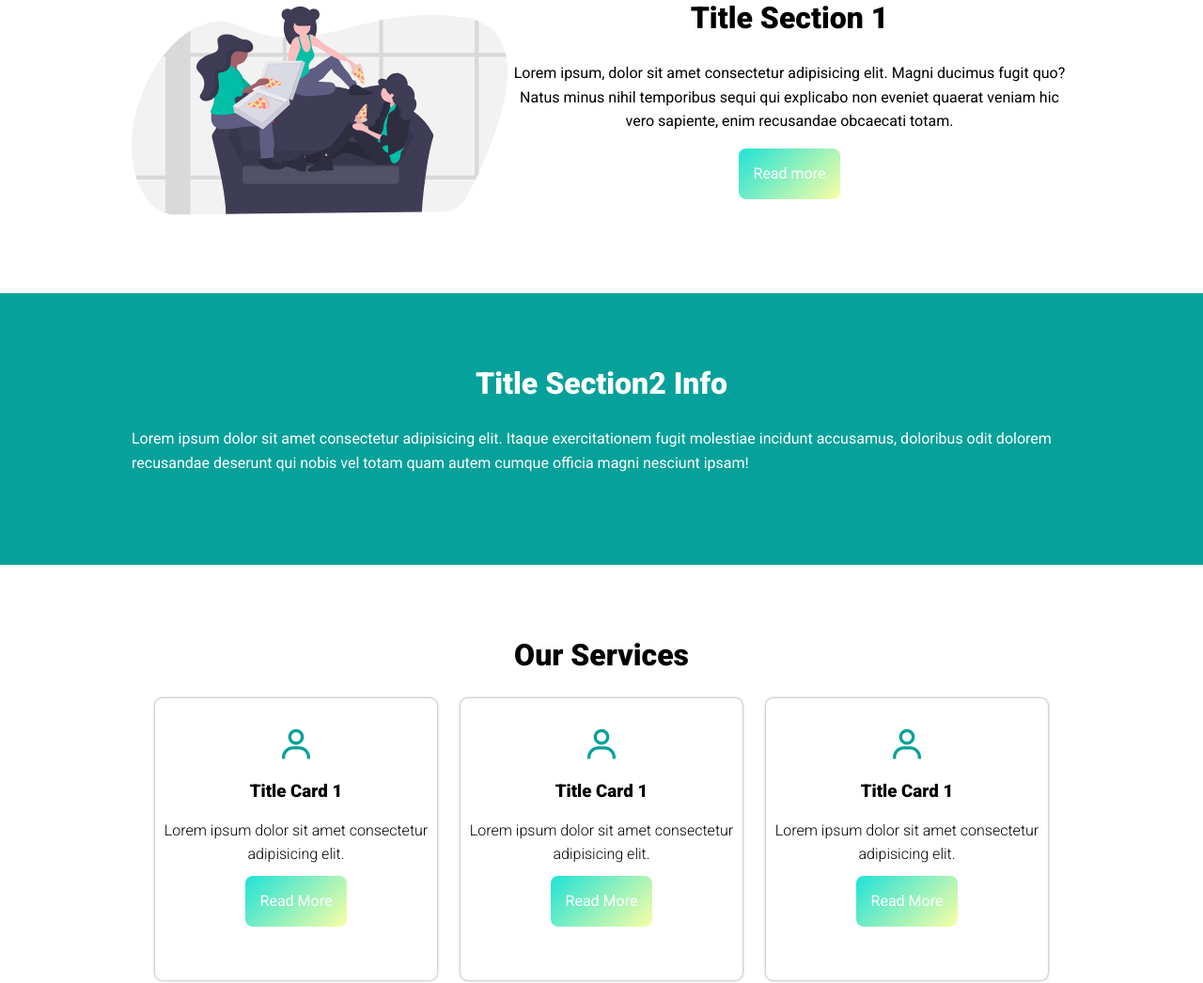
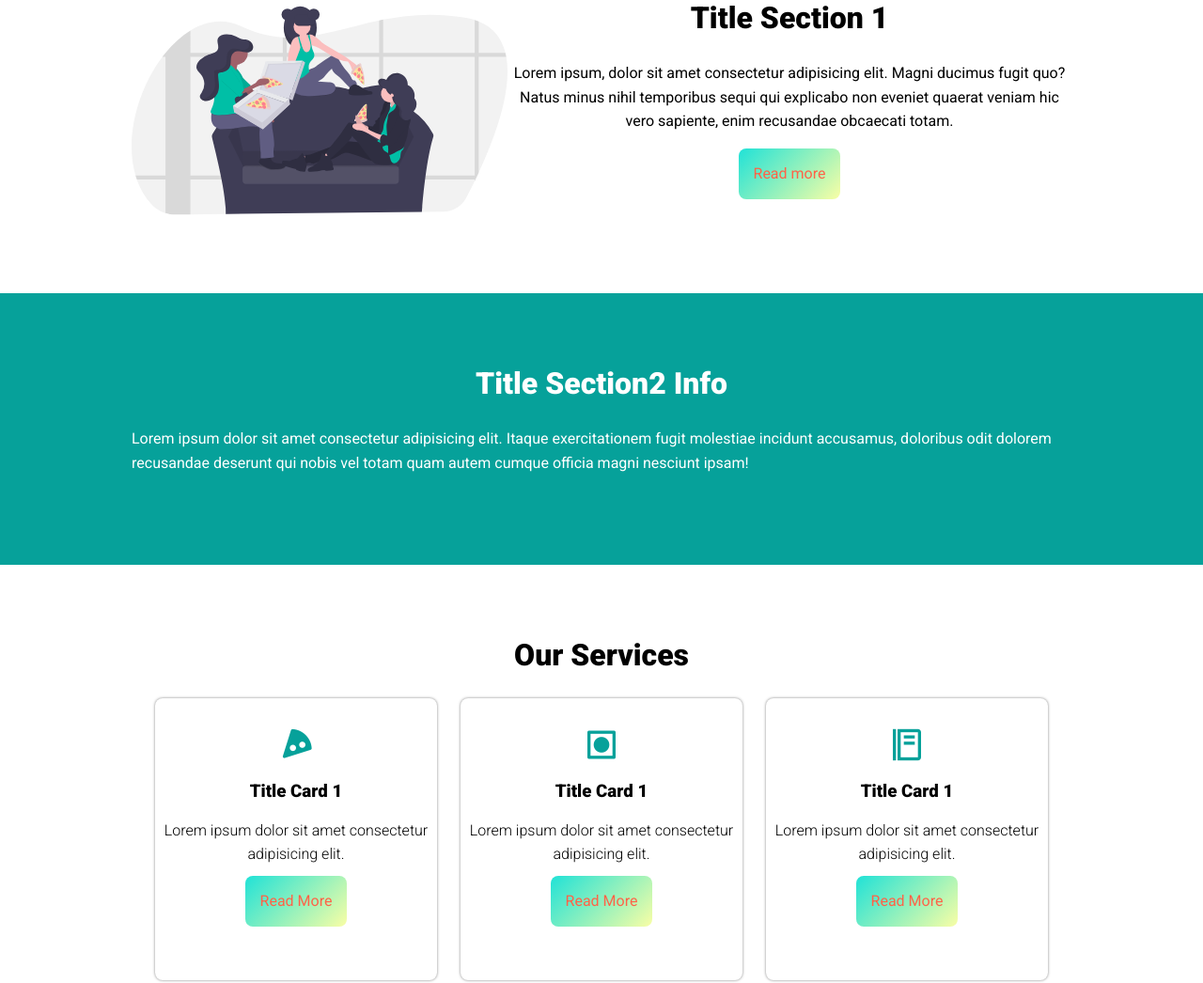
Before and after one commit to jelsonjay/landing-page-app, a plain HTML site: page index.html in a window 1280 px wide. Shown: the part 797-1843 px from the top of the page at 94% size. Drawn offline with nearby package versions, Linux system fonts and the light colour scheme.

Commit message:
update css commit

```diff
--- a/css/styles.css
+++ b/css/styles.css
@@ -4,6 +4,7 @@
 	--clr-primary-400: #29323c;
 	--clr-secondary: #434343;
 	--clr-white: #fff;
+	--clr-tomato: tomato;
 	--clr-black: #000;
 	--ff-roboto: 'Roboto', sans-serif;
 	--ff-oswald: 'Oswald', sans-serif;
@@ -57,10 +58,12 @@ a {
 	color: var(--clr-black);
 	text-decoration: none;
 	font-size: 1rem;
+	color: #fff;
+	border-radius: 0.5rem;
 }
 
 a:hover {
-	background-color: rgba(0, 100, 0, 0.5);
+	background-color: rgba(218, 102, 7, 0.924);
 }
 #logo {
 	font-size: 2rem;
@@ -74,13 +77,11 @@ a:hover {
 	justify-content: space-between;
 	background-color: #5d9fff;
 }
-
 #menu {
 	display: flex;
 	list-style: none;
 	gap: 0.5rem;
 }
-
 #menu a {
 	display: block;
 	padding: 0.5rem;
@@ -103,7 +104,6 @@ a:hover {
 		visibility: hidden;
 		overflow-y: hidden;
 	}
-
 	#nav.active #menu {
 		height: calc(100vh - 70px);
 		visibility: visible;
@@ -138,14 +138,12 @@ a:hover {
 		transition: 0.3s;
 		position: relative;
 	}
-
 	#nav.active #hamburger {
 		border-top-color: transparent;
 	}
 	#nav.active #hamburger::before {
 		transform: rotate(135deg);
 	}
-
 	#nav.active #hamburger::after {
 		transform: rotate(-135deg);
 		top: -7px;
@@ -156,8 +154,8 @@ a:hover {
 .hero-img {
 	background: linear-gradient(
 			to right,
-			rgba(0, 100, 0, 0.5),
-			rgba(0, 150, 0, 0.4),
+			rgba(238, 149, 7, 0.5),
+			rgba(206, 135, 3, 0.4),
 			rgba(0, 200, 0, 0.5),
 			rgba(0, 255, 0, 0.7)
 		),
@@ -250,7 +248,7 @@ title.right {
 	background-image: linear-gradient(-225deg, #20e2d7 0%, #f9fea5 100%);
 	padding: 0.9rem 1rem;
 	border-radius: 0.5rem;
-	color: var(--clr-white);
+	color: var(--clr-tomato);
 }
 /*=======INFO==========*/
 .info {
--- a/index.html
+++ b/index.html
@@ -65,19 +65,19 @@ style="stroke: none; fill: #fff;"></path>
 <h2 class="title">Our Services</h2>
 <div class="content-cards">
 <article class="card">
-  <i class='bx bx-user'></i>
+  <i class='bx bxs-pizza'></i>
   <h3>Title Card 1</h3>
   <p>Lorem ipsum dolor sit amet consectetur adipisicing elit.</p>
  <a href="" class="btn">Read More</a>
 </article>
 <article class="card">
-  <i class='bx bx-user'></i>
+  <i class='bx bx-food-tag'></i>
   <h3>Title Card 1</h3>
   <p>Lorem ipsum dolor sit amet consectetur adipisicing elit.</p>
   <a href="" class="btn">Read More</a>
 </article>
 <article class="card">
-  <i class='bx bx-user'></i>
+  <i class='bx bx-food-menu'></i>
   <h3>Title Card 1</h3>
   <p>Lorem ipsum dolor sit amet consectetur adipisicing elit.</p>
   <a href="" class="btn">Read More</a>
```
